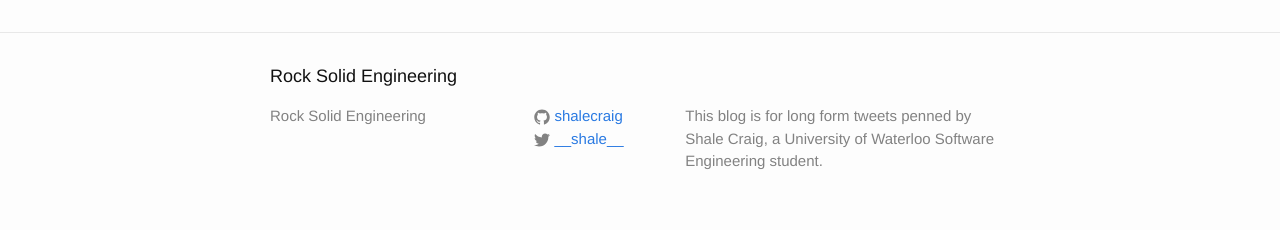
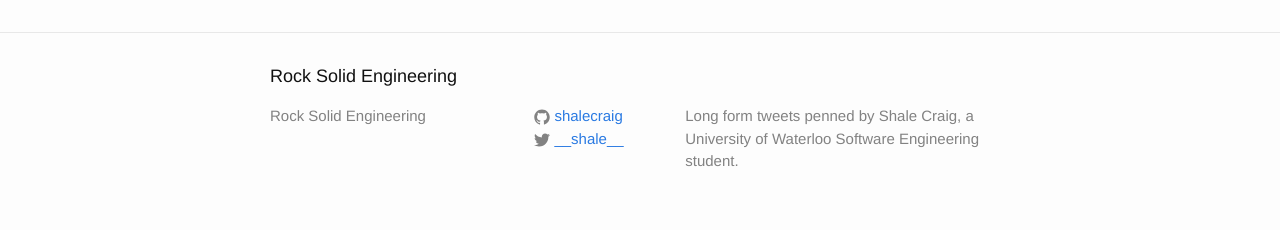
Before and after one commit to shalecraig/shalecraig.github.io, a Jekyll site: the page built from index.html, in a window 1280 px wide. Shown: the part 894-1124 px from the top of the page. Built offline with Jekyll 4.4.1, drawn with Linux system fonts in a browser that asks for light colours.

Commit message:
Cleanup the config.

```diff
--- a/_config.yml
+++ b/_config.yml
@@ -2,8 +2,8 @@
 title: Rock Solid Engineering
 # email: your-email@domain.com
 description: > # this means to ignore newlines until "baseurl:"
-  This blog is for long form tweets penned by Shale Craig, a University
-  of Waterloo Software Engineering student.
+  Long form tweets penned by Shale Craig, a University of Waterloo
+  Software Engineering student.
 baseurl: "" # the subpath of your site, e.g. /blog/
 url: "http://shalecraig.github.io" # the base hostname & protocol for your site
 twitter_username: __shale__
```
